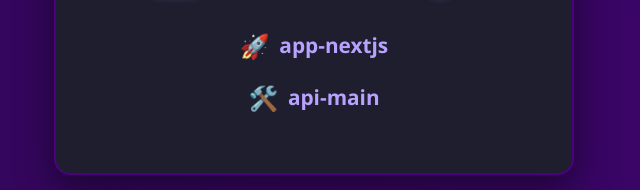
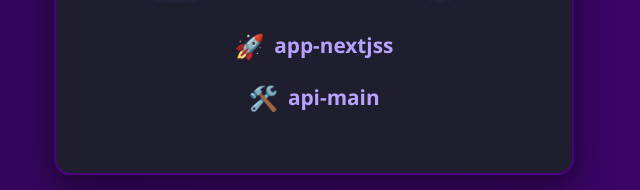
Before and after one commit to OwlOut/tests-pages, a plain HTML site: page index.html in a window 1280 px wide. Shown: the part 246-436 px from the top of the page, 326-966 px from the left. Drawn offline with Linux system fonts and the light colour scheme.

Commit message:
add test deploy

```diff
--- a/index.html
+++ b/index.html
@@ -97,7 +97,7 @@
     <ul>
       <li>
         <span class="emoji">🚀</span>
-        <a href="./app-nextjs/lcov-report/index.html">app-nextjs</a>
+        <a href="./app-nextjs/lcov-report/index.html">app-nextjss</a>
       </li>
       <li>
         <span class="emoji">🛠️</span>
```
